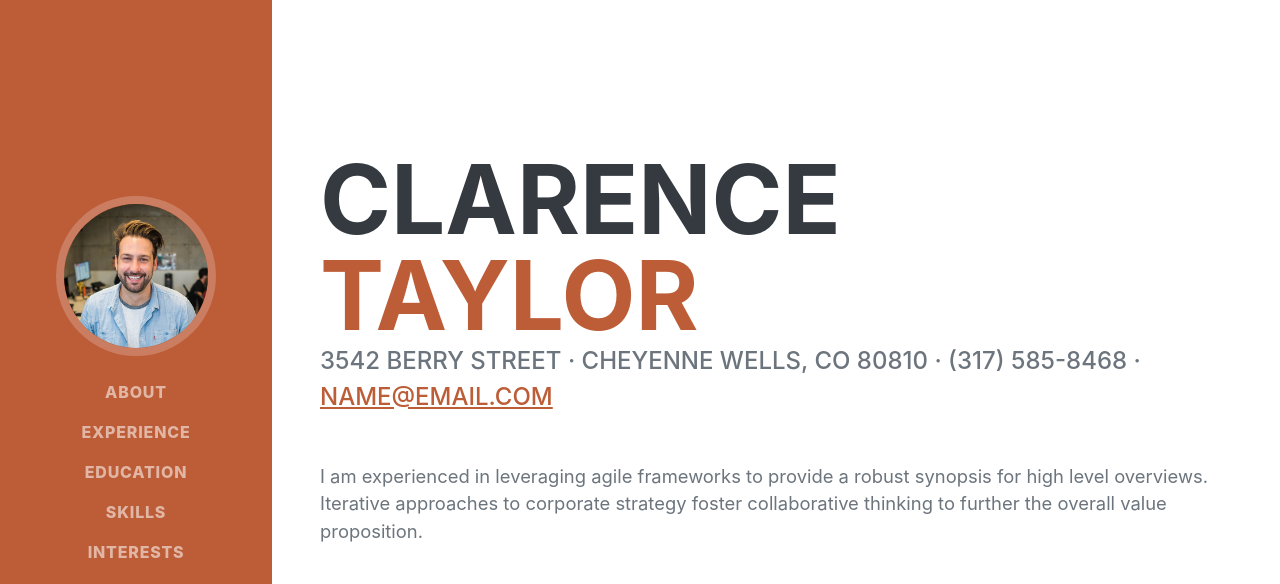
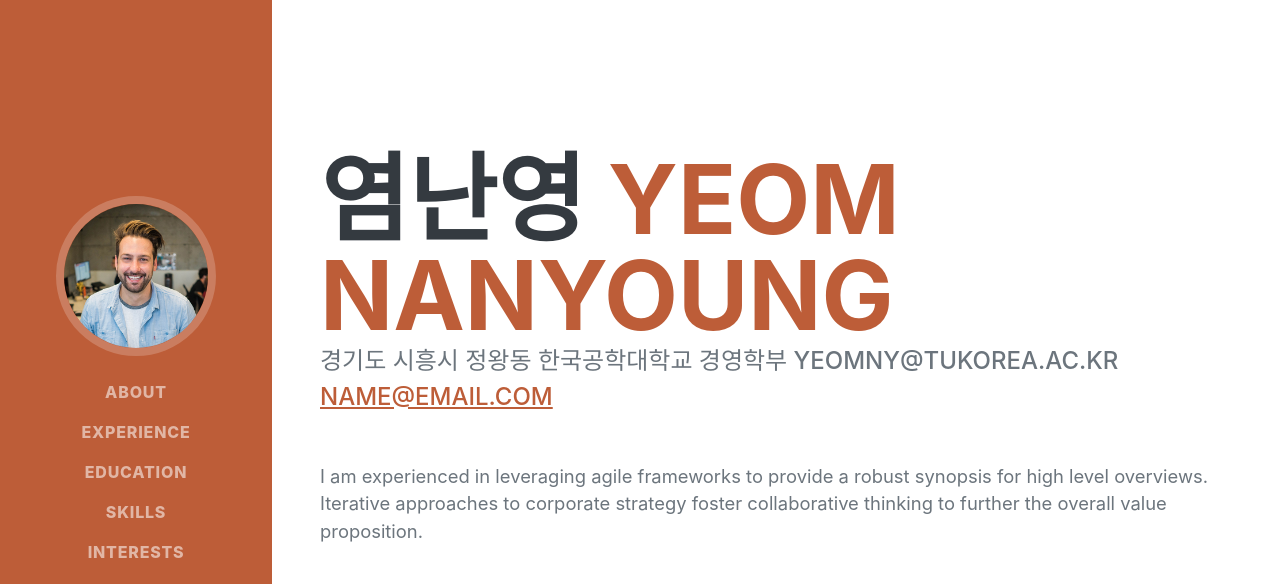
Before and after one commit to yeomny/yeomny.github.io, a plain HTML site: page index.html in a window 1280 px wide. Shown: the top 584 px of the page. Drawn offline with nearby package versions, Linux system fonts and the light colour scheme; a web font is replaced by a local one.

Commit message:
Update index.html

```diff
--- a/index.html
+++ b/index.html
@@ -40,11 +40,11 @@
             <section class="resume-section" id="about">
                 <div class="resume-section-content">
                     <h1 class="mb-0">
-                        Clarence
-                        <span class="text-primary">Taylor</span>
+                        염난영
+                        <span class="text-primary">Yeom NanYoung</span>
                     </h1>
                     <div class="subheading mb-5">
-                        3542 Berry Street · Cheyenne Wells, CO 80810 · (317) 585-8468 ·
+                        경기도 시흥시 정왕동 한국공학대학교 경영학부 yeomny@tukorea.ac.kr
                         <a href="mailto:name@email.com">name@email.com</a>
                     </div>
                     <p class="lead mb-5">I am experienced in leveraging agile frameworks to provide a robust synopsis for high level overviews. Iterative approaches to corporate strategy foster collaborative thinking to further the overall value proposition.</p>
```
